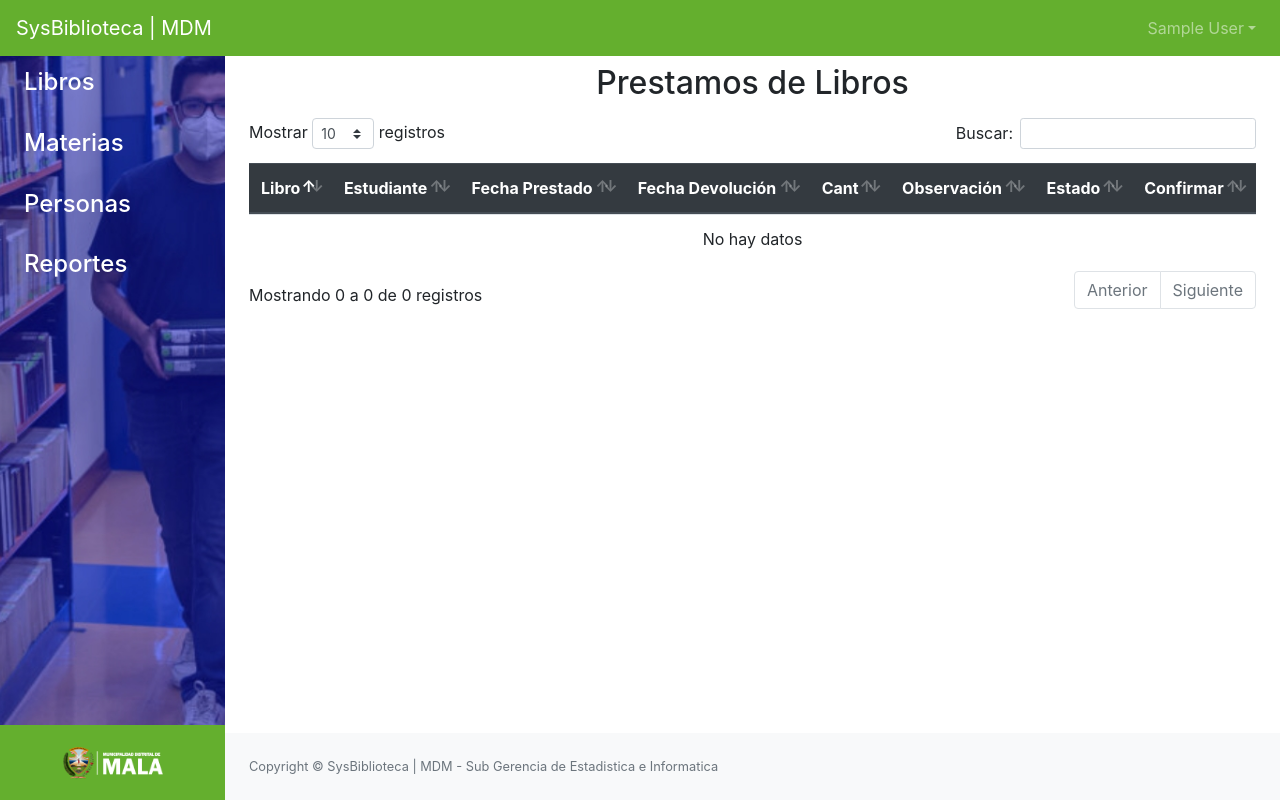
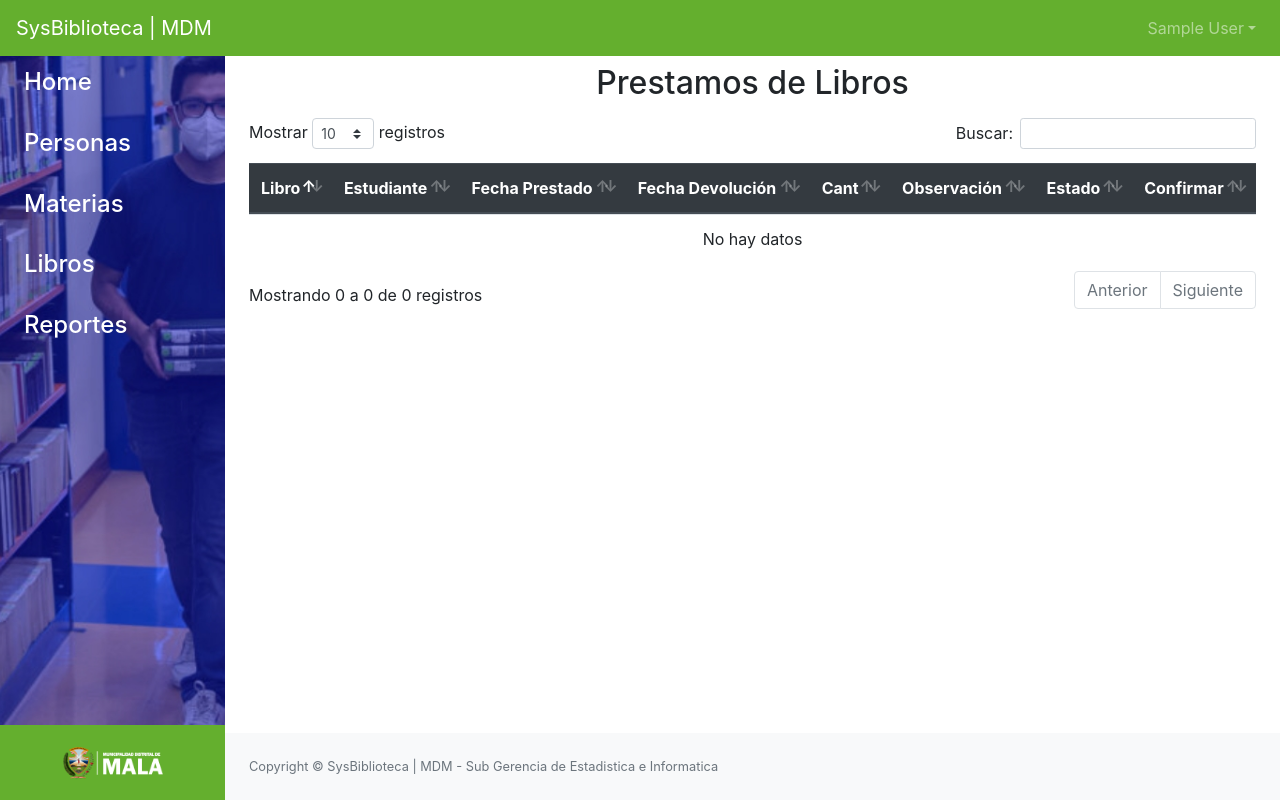
Before and after one commit to IngNex/system_library_mvc, a PHP site: page /SistemaBiblioteca/Admin/Listar in a window 1280 px wide. Run offline with PHP 8.4, Linux system fonts and the light colour scheme; the visitor is signed in with stand-in values (Sample User, id 1); data that the repository does not hold is empty; some libraries are stand-ins or nearby versions.

Commit message:
add sidebar 90% menu incomplete

```diff
--- a/Views/template/header.php
+++ b/Views/template/header.php
@@ -37,63 +37,24 @@
         <div id="layoutSidenav_nav">
             <nav class="sb-sidenav accordion" id="sidenavAccordion"><!--<nav class="sb-sidenav accordion sb-sidenav-dark" id="sidenavAccordion">-->
                 <div class="sb-sidenav-menu">
-                    <ul class="nav" >
-                        <?php if ($_SESSION['rol'] == 1) { ?>
+                    <div class="nav">
+                    <!--Item Home-->
                         <h4>
-                                <a class="nav-link active" href="<?php echo base_url(); ?>admin/listar">
-                                <div class="sb-nav-link-icon"><i class="fas fa-tasks fa-lg"></i></div>Prestamo
+                            <a class="nav-link active" href="<?php echo base_url(); ?>#">
+                                <div class="sb-nav-link-icon"><i class="fas fa-home fa-lg"></i>
+                                </div>
+                                Home
                             </a>
                         </h4>
-                        <?php } ?>
-                        <h4>
-                        <a class="nav-link collapsed active" href="<?php echo base_url(); ?>/libros" data-toggle="collapse" data-target="#collapseLayouts" aria-expanded="false" aria-controls="collapseLayouts">
-                            <div class="sb-nav-link-icon"><i class="fas fa-university fa-lg"></i></div>
-                            Libros
-                            <div class="sb-sidenav-collapse-arrow"><i class="fas fa-angle-down fa-lg"></i></div>
-                        </a>
-                        </h4>
-                        <div class="collapse" id="collapseLayouts" aria-labelledby="headingOne" data-parent="#sidenavAccordion">
-                            <nav class="sb-sidenav-menu-nested nav">
-                                <h5>
-                                <a class="nav-link active" href="<?php echo base_url(); ?>libros">
-                                    <div class="sb-nav-link-icon"><i class="fas fa-book fa-lg"></i></div>
-                                    Libro
-                                </a>
-                                </h5>
-                                <h5>
-                                <a class="nav-link active" href="<?php echo base_url(); ?>autor">
-                                    <div class="sb-nav-link-icon"><i class="fas fa-user-edit fa-lg"></i></div>
-                                    Autor
-                                </a>
-                                </h5>
-                                <h5>
-                                <a class="nav-link active" href="<?php echo base_url(); ?>editorial">
-                                    <div class="sb-nav-link-icon"><i class="fas fa-marker fa-lg"></i></div>
-                                    Editorial
-                                </a>
-                                </h5>
-                            </nav>
-                        </div>
-                        <h4>
-                        <a class="nav-link active" href="<?php echo base_url(); ?>materia">
-                            <div class="sb-nav-link-icon"><i class="fas fa-chalkboard fa-lg"></i>
-                            </div>
-                            Materias
-                        </a>
-                        </h4>
-                        <h4>
-                        <a class="nav-link active" href="<?php echo base_url(); ?>estudiantes">
-                            <div class="sb-nav-link-icon"><i class="fas fa-user-graduate fa-lg"></i>
-                            </div>
-                            Personas
-                        </a>
-                        </h4>
+                    <!--End Home-->
+
+                    <!--Item Usuarios-->
                     <?php if ($_SESSION['rol'] == 1) { ?>
                         <h4>
                             <a class="nav-link collapsed active" href="<?php echo base_url(); ?>/usuarios" data-toggle="collapse" data-target="#collapseUser" aria-expanded="false" aria-controls="collapseLayouts">
                             <div class="sb-nav-link-icon"><i class="fas fa-user fa-lg"></i></div>
                             Usuarios
-                            <div class="sb-sidenav-collapse-arrow"><i class="fas fa-angle-down fa-lg"></i></div>
+                            <div class="sb-sidenav-collapse-arrow"><i class="fas fa-angle-down fa-lg" style="color: #fff;"></i></div>
                             </a>
                         </h4>
                             <div class="collapse" id="collapseUser" aria-labelledby="headingOne" data-parent="#sidenavAccordion">
@@ -121,11 +82,76 @@
                                 Configuración
                             </a>-->
                         <?php } ?>
+                    <!--End Usuarios-->
+
+                    <!--Item Personas-->
+                        <h4>
+                            <a class="nav-link active" href="<?php echo base_url(); ?>estudiantes">
+                                <div class="sb-nav-link-icon"><i class="fas fa-user-graduate fa-lg"></i>
+                                </div>
+                                Personas
+                            </a>
+                        </h4>
+                    <!--End Personas-->
+
+                    <!--Item Materiales-->
+                        <h4>
+                            <a class="nav-link active" href="<?php echo base_url(); ?>materia">
+                                <div class="sb-nav-link-icon"><i class="fas fa-chalkboard fa-lg"></i>
+                                </div>
+                                Materias
+                            </a>
+                        </h4>
+                    <!--End Materiales-->
+
+                    <!--Item Libros-->
+                    <h4>
+                            <a class="nav-link collapsed active" href="<?php echo base_url(); ?>/libros" data-toggle="collapse" data-target="#collapseLayouts" aria-expanded="false" aria-controls="collapseLayouts">
+                                <div class="sb-nav-link-icon"><i class="fas fa-university fa-lg"></i></div>
+                                Libros
+                                <div class="sb-sidenav-collapse-arrow"><i class="fas fa-angle-down fa-lg" style="color: #fff;"></i></div>
+                            </a>
+                        </h4>
+                        <div class="collapse" id="collapseLayouts" aria-labelledby="headingOne" data-parent="#sidenavAccordion">
+                            <nav class="sb-sidenav-menu-nested nav">
+                                <h5>
+                                <a class="nav-link active" href="<?php echo base_url(); ?>libros">
+                                    <div class="sb-nav-link-icon"><i class="fas fa-book fa-lg"></i></div>
+                                    Libro
+                                </a>
+                                </h5>
+                                <h5>
+                                <a class="nav-link active" href="<?php echo base_url(); ?>autor">
+                                    <div class="sb-nav-link-icon"><i class="fas fa-user-edit fa-lg"></i></div>
+                                    Autor
+                                </a>
+                                </h5>
+                                <h5>
+                                <a class="nav-link active" href="<?php echo base_url(); ?>editorial">
+                                    <div class="sb-nav-link-icon"><i class="fas fa-marker fa-lg"></i></div>
+                                    Editorial
+                                </a>
+                                </h5>
+                            </nav>
+                        </div>
+                    <!--End Libros-->
+
+                    <!--Item Prestamo-->
+                        <?php if ($_SESSION['rol'] == 1) { ?>
+                            <h4>
+                                <a class="nav-link active" href="<?php echo base_url(); ?>admin/listar">
+                                <div class="sb-nav-link-icon"><i class="fas fa-tasks fa-lg"></i></div>Prestamo
+                                </a>
+                            </h4>
+                        <?php } ?>
+                    <!--End Prestamo-->
+
+                    <!--Item Reportes-->
                         <h4>
                             <a class="nav-link collapsed active" href="<?php echo base_url(); ?>/libros" data-toggle="collapse" data-target="#collapseEst" aria-expanded="false" aria-controls="collapseLayouts">
                                 <div class="sb-nav-link-icon"><i class="fas fa-file-pdf fa-lg"></i></div>
                                 Reportes
-                                <div class="sb-sidenav-collapse-arrow"><i class="fas fa-angle-down fa-lg"></i></div>
+                                <div class="sb-sidenav-collapse-arrow"><i class="fas fa-angle-down fa-lg" style="color: #fff;"></i></div>
                             </a>
                         </h4>
                         <div class="collapse" id="collapseEst" aria-labelledby="headingOne" data-parent="#sidenavAccordion">
@@ -150,7 +176,8 @@
                                 </h5>
                             </nav>
                         </div>
-                    </ul>
+                    <!--End Reportes-->
+                        </div>
                 </div>
                 <div class="sb-sidenav-footer bg-primary text-center">
                         <img src="<?php echo base_url(); ?>Assets/img/muni.png" alt="mdm" width="100"/>
```
Also changed, not shown: Views/home/homepage.php (added). Lines whose indentation alone changed are shown as unchanged.
